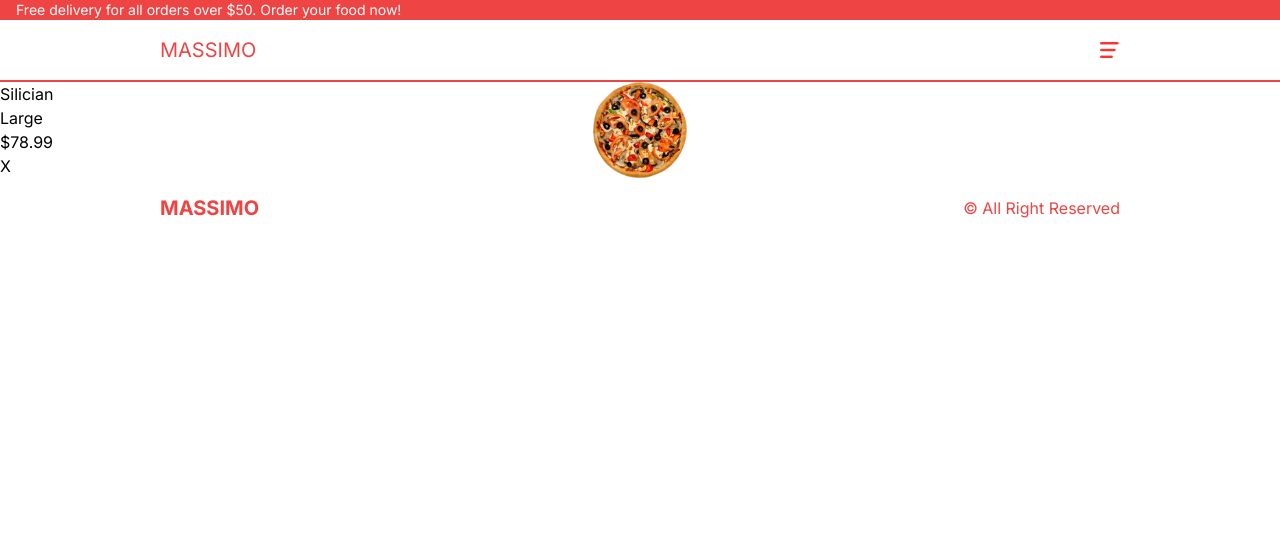
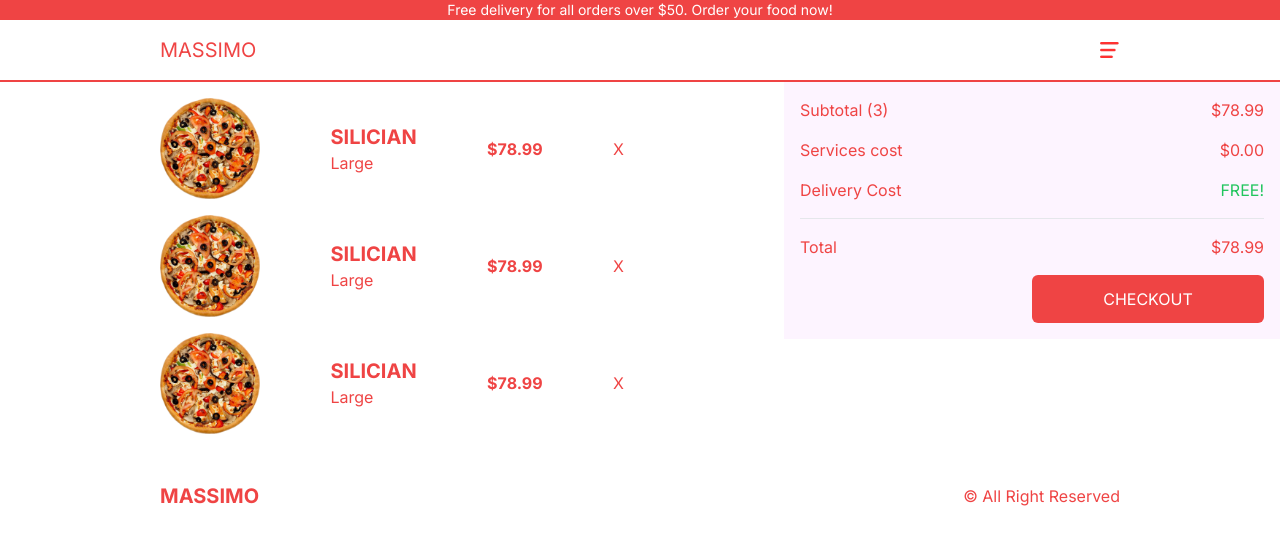
Before and after one commit to sameersattar123/Food_Delivery_App, a Next.js app: page /cart in a window 1280 px wide. Shown: the top 544 px of the page. Built offline with nearby package versions, Linux system fonts and the light colour scheme.

Commit message:
second  commit

```diff
--- a/src/app/cart/page.tsx
+++ b/src/app/cart/page.tsx
@@ -3,23 +3,58 @@ import React from 'react'
 
 const CartPage = () => {
   return (
-    <div>
+    <div className='  text-red-500 flex flex-col lg:flex-row'>
       {/* PRODUCT PAGE */}
-      <div className="">
+      <div className="flex-1 p-4 flex flex-col justify-center h-1/2 overflow-scrol lg:h-full lg:w-2/3 2xl:w-1/2 lg:px-20 xl:px-40">
         {/* SINGLE PAGE */}
-        <div className=" relative">
-          <Image src="/temporary/p1.png" alt="" fill className='object-contain' />
+        <div className="flex items-center mb-4 justify-between">
+          <Image src="/temporary/p1.png" alt="" width={100} height={100} />
           <div className="">
-            <h2>Silician</h2>
+            <h2 className='text-xl uppercase font-bold'>Silician</h2>
             <span>Large</span>
           </div>
-            <h2>$78.99</h2>
-            <span>X</span>
+            <h2 className='font-bold'>$78.99</h2>
+            <span className='cursor-ponter'>X</span>
         </div>
-      </div>
+        <div className="flex items-center mb-4 justify-between ">
+          <Image src="/temporary/p1.png" alt="" width={100} height={100} />
+          <div className="">
+            <h2 className='text-xl uppercase font-bold'>Silician</h2>
+            <span>Large</span>
+          </div>
+            <h2 className='font-bold'>$78.99</h2>
+            <span className='cursor-ponter'>X</span>
+        </div>
+        <div className="flex items-center mb-4 justify-between ">
+          <Image src="/temporary/p1.png" alt="" width={100} height={100} />
+          <div className="">
+            <h2 className='text-xl uppercase font-bold'>Silician</h2>
+            <span>Large</span>
+          </div>
+            <h2 className='font-bold'>$78.99</h2>
+            <span className='cursor-ponter'>X</span>
+        </div>
+        </div>
       {/* PAYMENT PAGE */}
-      <div className="">
-
+      <div className="flex-1 p-4 h-1/2 bg-fuchsia-50 flex flex-col gap-4 justify-center">
+        <div className="flex justify-between ">
+          <span className="">Subtotal (3)</span>
+          <span className="">$78.99</span>
+        </div>
+        <div className="flex justify-between ">
+          <span className="">Services cost</span>
+          <span className="">$0.00</span>
+        </div>
+        <div className="flex justify-between ">
+          <span className="">Delivery Cost</span>
+          <span className="text-green-500">FREE!</span>
+        </div>
+        <hr />
+        <div className="flex justify-between ">
+          <span className="">Total</span>
+          <span className="">$78.99</span>
+        </div>
+        <button className="bg-red-500 rounded-md w-1/2 p-3 text-white self-end">CHECKOUT</button>
       </div>
     </div>
   )
```
